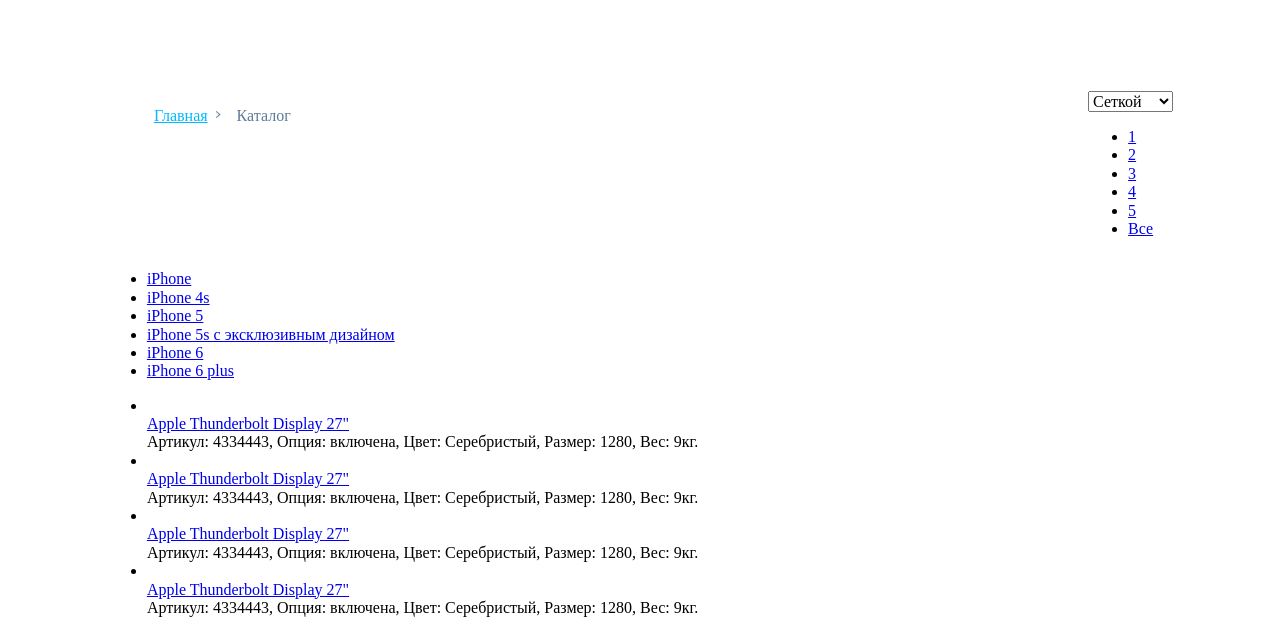
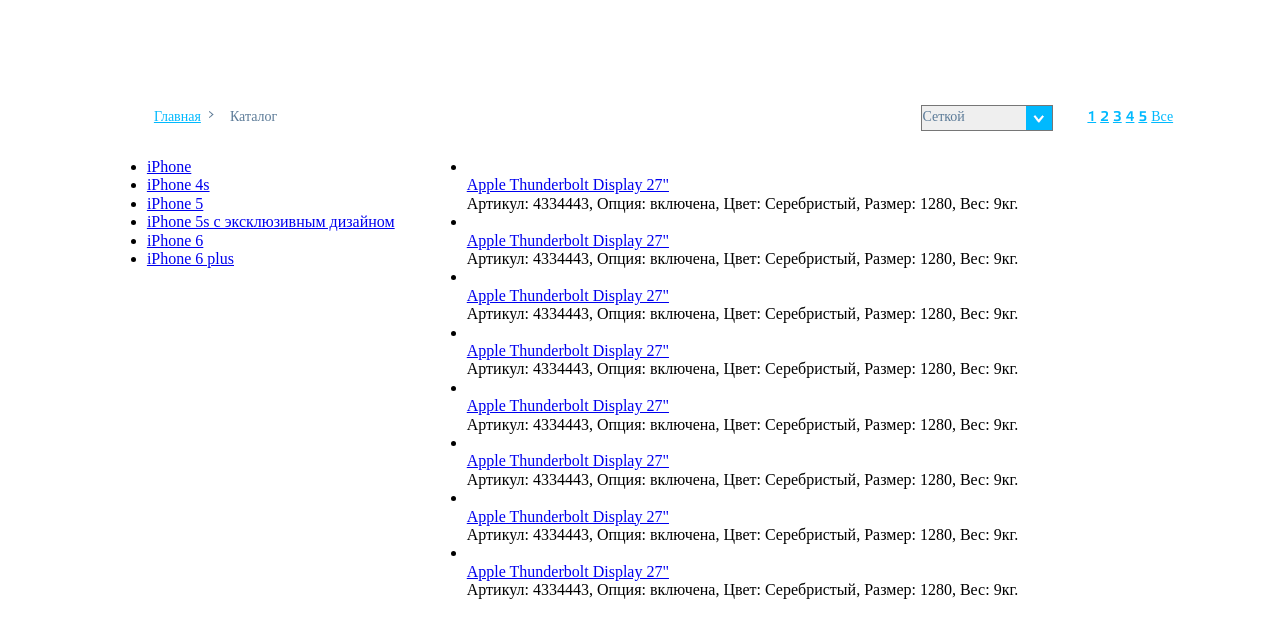
Before and after one commit to webprokopenko/DZ2, a website: page app/index.html in a window 1280 px wide. Shown: the part 149-769 px from the top of the page. Drawn offline with nearby package versions, Linux system fonts and the light colour scheme.

Commit message:
Tovari dobavleni + nevmogo sdelana verstka

```diff
--- a/app/css/main.css
+++ b/app/css/main.css
@@ -8,7 +8,14 @@
 	height: 100%;
 	background: rgb(255,255,255);
 }
-
+/*общие классы начало*/
+/*общий класс для link*/
+.link{
+	color: rgb(0,185,254);
+	font-family: 'elektra_medium_proregular';
+	font-size: 14px;
+}
+/*конец общего класса для link*/
 /* clearfix */
 .container-header:before, .clearfix:before,
 .container-header:after, .clearfix:after {
@@ -94,13 +101,58 @@
 	margin-left: 7px;
 }
 .site-left-item-link{
-	color: rgb(0,185,254);
+
 }
 .site-left-item-link-last{
 	color: rgb(92,123,152);
+	font-family: 'elektra_light_proregular';
+  	font-size: 14px;
 	text-decoration: none;
 }
 .nav__site-right-wrapp{
 	float: right;
 }
-/*Конец навигации под headerом*/
+.site__number-list{
+	display: inline-block;
+	list-style: none;
+	padding-left:30px;
+}
+.site__number-item{
+	display: inline-block;
+}
+.select__site-list{
+	width: 132px;
+	height: 26px;
+	color: rgb(92,123,152);
+	/*отменяем стандартную стилизацию списка*/
+	/*for WebKit*/
+ 	-webkit-appearance: none;
+ 	/* for FF */
+  	-moz-appearance: none;
+  	text-indent: 0.01px;
+  	text-overflow: '';
+  	/* for IE */
+  	-ms-appearance: none;
+  	appearance: none!important;
+  	/*конец отмены стандартной стилизации списка*/
+  	background-image: url(../img/select.png);
+  	background-position: right center;
+  	background-repeat: no-repeat;
+  	font-family: 'elektra_light_proregular';
+  	font-size: 14px;
+}
+/*/*Конец навигации под headerом*/
+
+/*Начало основного контента включая левое меню*/
+/*Начало меню*/
+.main__menu{
+	float: left;
+}
+
+/*Конец меню*/
+.content{
+	float: right;
+	width: 70%;
+}
+
+/*Конец основного контента включая левое меню
--- a/app/index.html
+++ b/app/index.html
@@ -81,7 +81,7 @@
     <nav class="nav__site clearfix">
       <div class="nav__site-left-wrapp">
         <ul class="nav__site-left-list">
-          <li class="nav__site-left-item"><a href="#" class="site-left-item-link">Главная</a></li>
+          <li class="nav__site-left-item"><a href="#" class="site-left-item-link link">Главная</a></li>
           <li class="nav__site-left-img"></li>
           <li class="nav__site-left-item"><a href="#" class="site-left-item-link-last">Каталог</a></li>
         </ul>
@@ -92,19 +92,19 @@
           <option value="" class="select__site-item">Линиями</option>
         </select>
         <ul class="site__number-list">
-          <li class="site__number-item"><a href="#" class="number-item-link">1</a></li>
-          <li class="site__number-item"><a href="#" class="number-item-link">2</a></li>
-          <li class="site__number-item"><a href="#" class="number-item-link">3</a></li>
-          <li class="site__number-item"><a href="#" class="number-item-link">4</a></li>
-          <li class="site__number-item"><a href="#" class="number-item-link">5</a></li>
-          <li class="site__number-item"><a href="#" class="number-item-link">Все</a></li>
+          <li class="site__number-item"><a href="#" class="number-item-link link">1</a></li>
+          <li class="site__number-item"><a href="#" class="number-item-link link">2</a></li>
+          <li class="site__number-item"><a href="#" class="number-item-link link">3</a></li>
+          <li class="site__number-item"><a href="#" class="number-item-link link">4</a></li>
+          <li class="site__number-item"><a href="#" class="number-item-link link">5</a></li>
+          <li class="site__number-item"><a href="#" class="number-item-link link">Все</a></li>
         </ul>
       </div>
     </nav>
     <!-- контент -->
-    <div class="body">
+    <div class="body clearfix">
       <!-- меню слева -->
-      <nav class="main__menu">
+      <nav class="main__menu clearfix">
         <ul class="main__menu-list">
           <li class="main__menu-item">
             <a href="#" class="main__menu-link">iPhone</a>
@@ -127,7 +127,7 @@
         </ul>
       </nav>
       <!-- конец меню слева -->
-      <div class="content">
+      <div class="content clearfix">
         <!-- список товаров -->
         <ul class="content__list">
           <li class="content__item">
```
Also changed, not shown: app/img/select.png (added), app/img/tovari/tov1.png (added), app/img/tovari/tov2.png (added), app/img/tovari/tov3.png (added), app/img/tovari/tov5.png (added), app/img/tovari/tov6.png (added).
